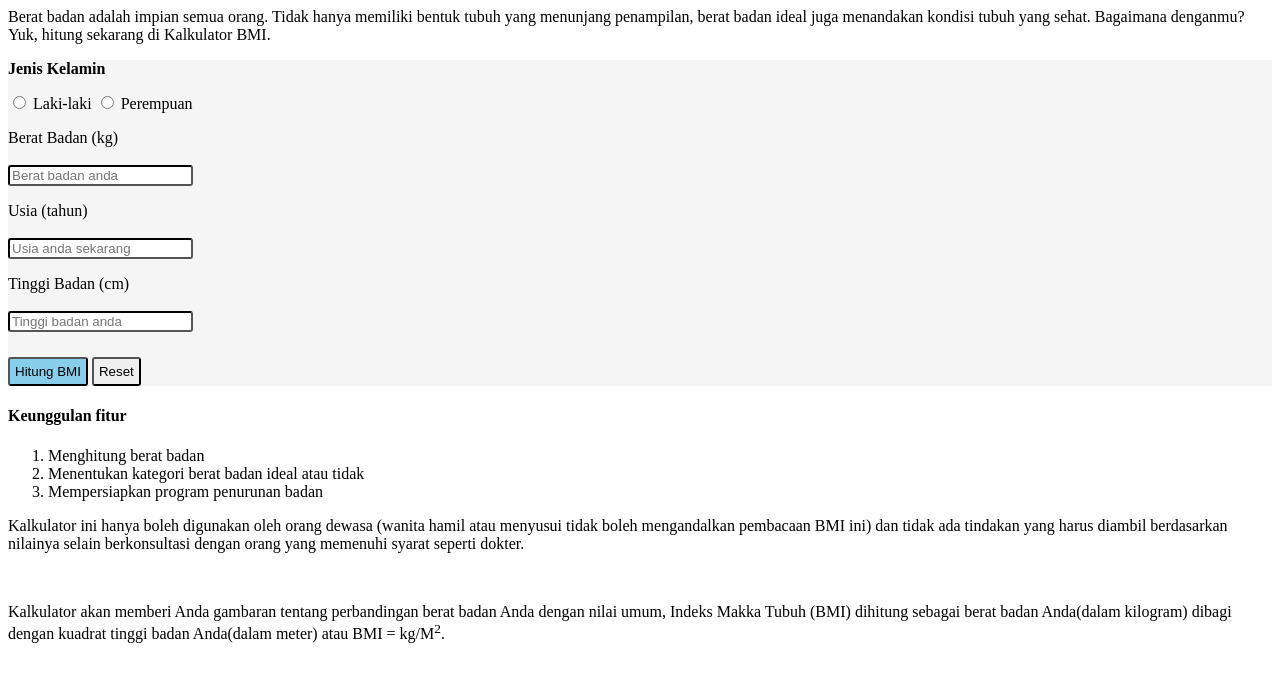
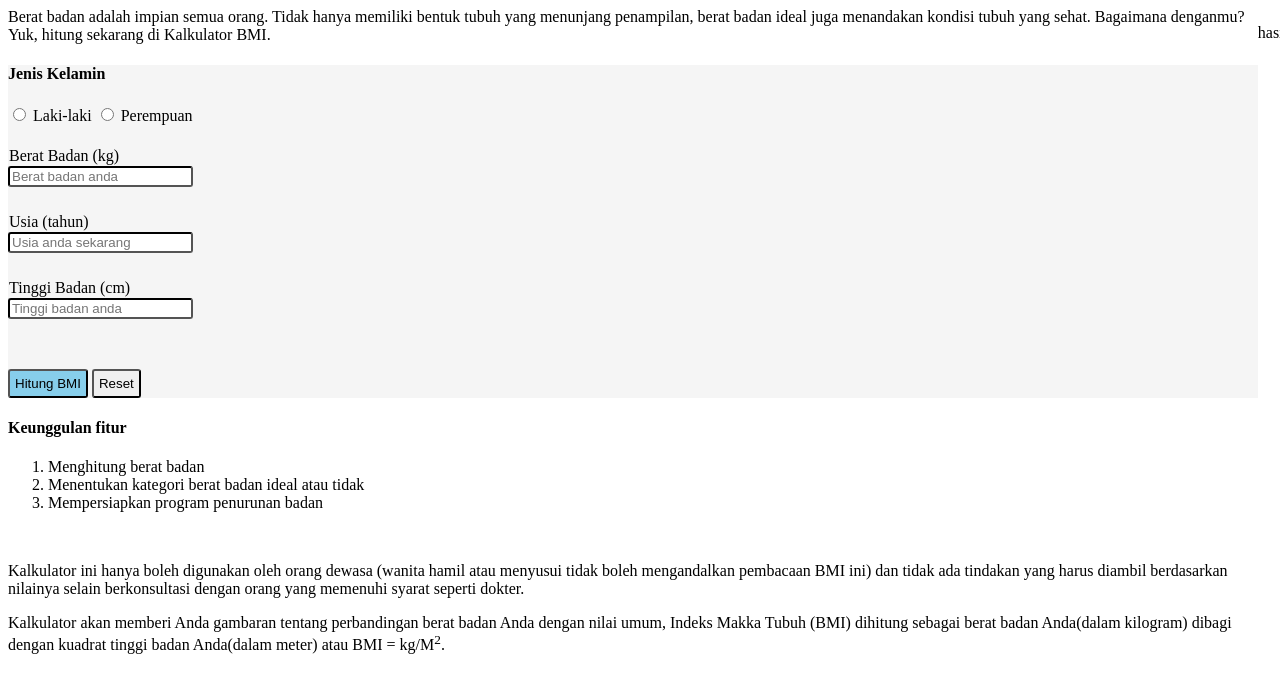
Before and after one commit to revou-fundamental-course/5-aug-24-Gloriyan-Alla, a plain HTML site: page index.html in a window 1280 px wide. Drawn offline with Linux system fonts and the light colour scheme.

Commit message:
update commit

```diff
--- a/index.html
+++ b/index.html
@@ -9,9 +9,10 @@
 <body>
 <section>
     <header>Berat badan adalah impian semua orang. Tidak hanya memiliki bentuk tubuh yang menunjang penampilan, berat badan ideal juga menandakan kondisi tubuh yang sehat. Bagaimana denganmu? Yuk, hitung sekarang di Kalkulator BMI.</header>
+    <!--Isi Bagian awal dari website-->
     <form>
-        <div>
-            <p><b>Jenis Kelamin</b></p>
+        <div class="container">
+            <h4><b>Jenis Kelamin</b></h4>
                 <input type="radio" id="laki-laki" value="laki-laki" name="kelamin">
                 <label for="laki-laki">Laki-laki</label>
                 <input type="radio" id="perempuan" value="perempuan" name="kelamin">
@@ -33,11 +34,16 @@
         <li>Menghitung berat badan</li>
         <li>Menentukan kategori berat badan ideal atau tidak</li>
         <li>Mempersiapkan program penurunan badan </li>
+        <!--berisi point-pint yang terurut dari angka 1 secara otomatis-->
     </ol>
+    <br>
     <p>Kalkulator ini hanya boleh digunakan oleh orang dewasa (wanita hamil atau menyusui tidak boleh mengandalkan pembacaan BMI ini) dan tidak ada tindakan yang harus diambil berdasarkan nilainya selain berkonsultasi dengan orang yang memenuhi syarat seperti dokter.</p>
-    <br>
     <p>Kalkulator akan memberi Anda gambaran tentang perbandingan berat badan Anda dengan nilai umum, Indeks Makka Tubuh (BMI) dihitung sebagai berat badan Anda(dalam kilogram) dibagi dengan kuadrat tinggi badan Anda(dalam meter) atau BMI = kg/M<sup>2</sup>.</p>
+    <!--isi bagian akhir dari website-->
 </article>
+</section>
+<section>
+    <p>hasil</p>
 </section>
 <script src="script.js"></script>
 </body>
--- a/style.css
+++ b/style.css
@@ -1,5 +1,7 @@
 body {
     display: flex;
+    font-family: 'Times New Roman', Times, serif;
+    width: 100%; ;
 }
 form {
     background-color: whitesmoke;
@@ -8,7 +10,7 @@ input {
     background-color: white;
     border-color: black;
     border-radius: 3px;
-    margin-top: 2px;
+    margin-bottom: 25px;
 }
 .BMI {
     background-color: skyblue;
@@ -19,3 +21,6 @@ button {
     border-radius: 3px;
     margin-top: 25px;
 }
+.container p{
+    margin: 1px;
+}
```
